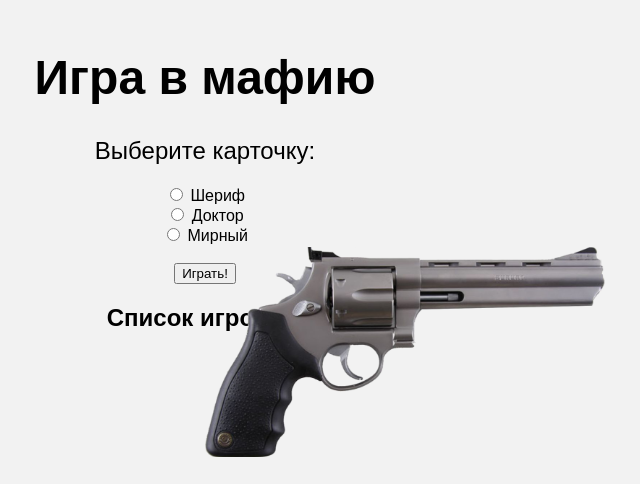
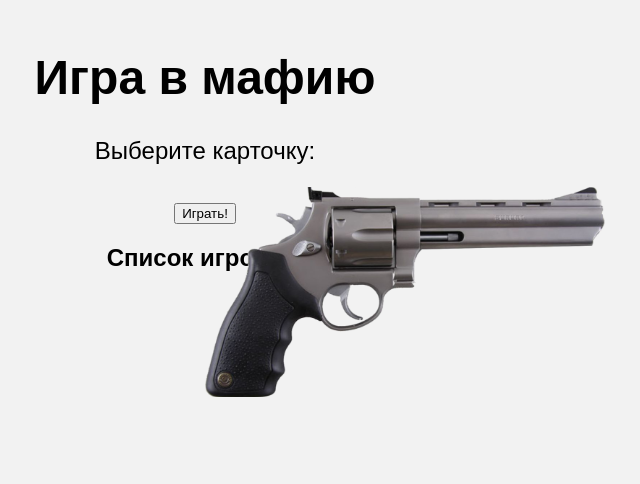
Before and after one commit to san5ezez/Flask_my_project, a Flask app: page / in a window 1280 px wide. Shown: the top 484 px of the page, without its empty margins (435-1075 px from the left). Run offline with Flask 3, Linux system fonts and the light colour scheme.

Commit message:
dgfhjsjdjf

```diff
--- a/index.py
+++ b/index.py
@@ -20,31 +20,18 @@ all_cards = [sherif_1, sherif_2, doctor, mir_1, mir_2]
 #    return data
 @app.route('/', methods=['GET', 'POST'])
 def index():
-    try:
+    #try:
         if request.method == 'POST':
             result = ''
-            # Получаем выбранную карточку из формы
-            # player_card = request.form['card']
-            # Выбираем случайным образом карточку компьютера
-            # computer_card = random.choice(all_cards)
-            # Определяем победителя
             if len(data)<4:
                 return render_template('index.html'), 302
-            # else:
-            #     if player_card == 'Мафия':
-            #          result = 'Вы проиграли! Компьютер выбрал карту ' + computer_card
-            #     elif player_card == computer_card:
-            #         result = 'Ничья! Компьютер выбрал ту же карту: ' + computer_card
-            #     else:
-            #         result = 'Вы выиграли! Компьютер выбрал карту ' + computer_card
-            #         # Возвращаем результат и обновляем страницу
             return render_template('index.html', result=result, data = data)
         else:
         # Если метод запроса GET, отображаем шаблон без результата
             return render_template('index.html', data = data)
 
-    except KeyError:
-        return render_template('error.html'), 400
+    #except KeyError:
+        #return render_template('error.html'), 400
 
 @app.route('/delete_card', methods=['POST'])
 def delete_card():
--- a/templates/index.html
+++ b/templates/index.html
@@ -9,9 +9,6 @@
     <h1>Игра в мафию</h1>
     <p>Выберите карточку:</p>
     <form method="POST">
-      <label><input type="radio" name="card" value="Шериф"> Шериф</label><br>
-      <label><input type="radio" name="card" value="Доктор"> Доктор</label><br>
-      <label><input type="radio" name="card" value="Мирный"> Мирный</label><br>
       <br>
       <button type="submit">Играть!</button>
     </form>
```
